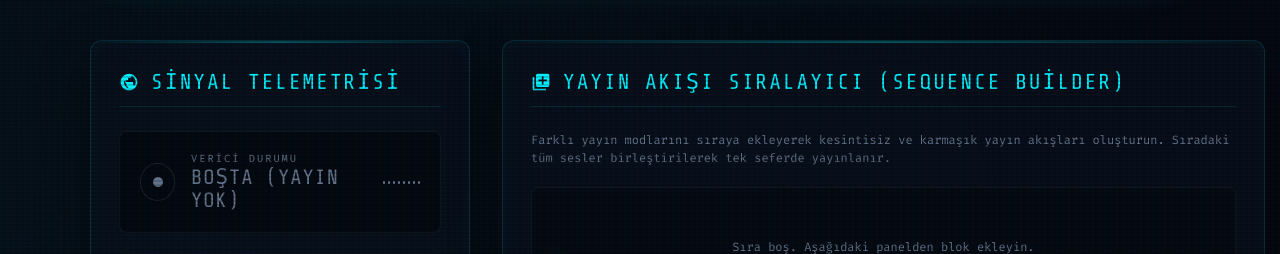
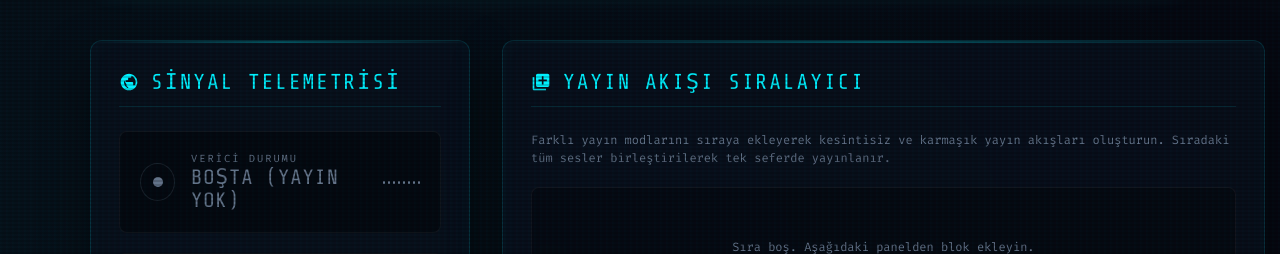
Before and after one commit to cagriakyurt/orison-station, a Flask app: page / in a window 1280 px wide. Shown: the part 130-384 px from the top of the page. Run offline with Flask 3, Linux system fonts and the light colour scheme; data that the repository does not hold is empty.

Commit message:
rename sequence builder title to Yayın Akışı Sıralayıcı

```diff
--- a/web/templates/index.html
+++ b/web/templates/index.html
@@ -1102,7 +1102,7 @@
             <div class="card">
                 <div class="card-title">
                     <svg viewBox="0 0 24 24"><path d="M4 6H2v14c0 1.1.9 2 2 2h14v-2H4V6zm16-4H8c-1.1 0-2 .9-2 2v12c0 1.1.9 2 2 2h12c1.1 0 2-.9 2-2V4c0-1.1-.9-2-2-2zm-1 9h-4v4h-2v-4H9V9h4V5h2v4h4v2z"/></svg>
-                    Yayın Akışı Sıralayıcı (Sequence Builder)
+                    Yayın Akışı Sıralayıcı
                 </div>
                 <p style="font-size: 0.75rem; color: var(--text-secondary); margin-bottom: 1.25rem; line-height: 1.5;">
                     Farklı yayın modlarını sıraya ekleyerek kesintisiz ve karmaşık yayın akışları oluşturun. Sıradaki tüm sesler birleştirilerek tek seferde yayınlanır.
```
